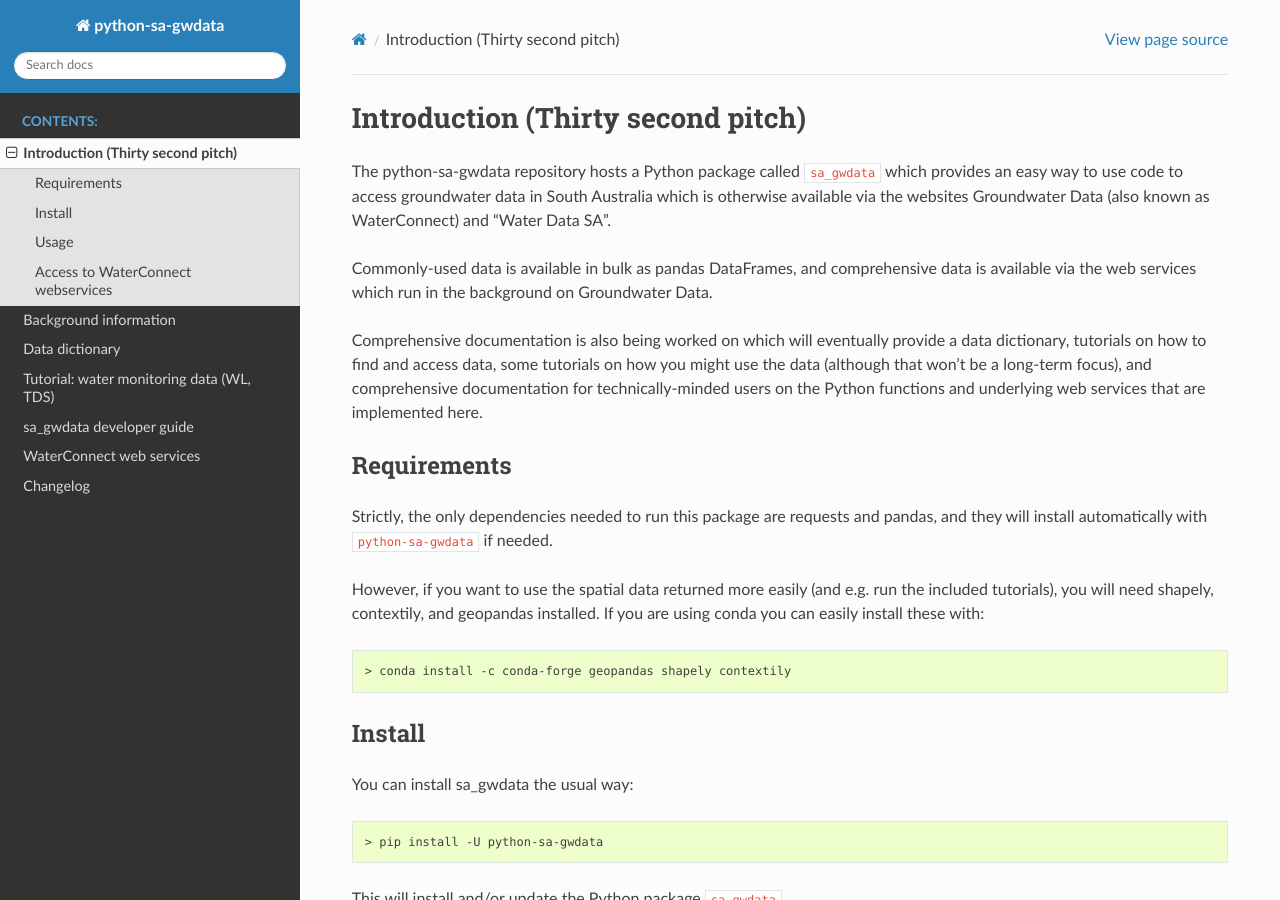
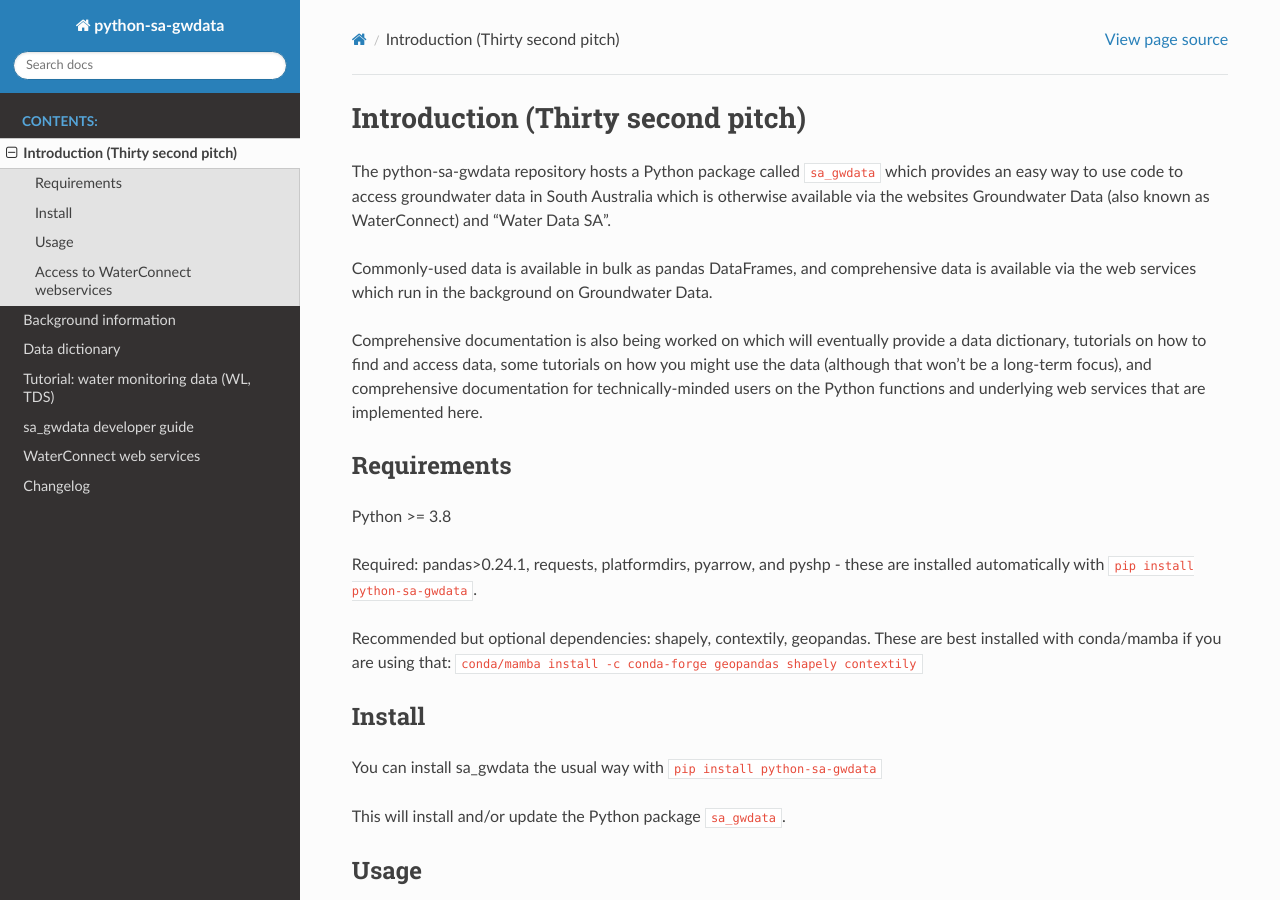
Before and after one commit to kinverarity1/python-sa-gwdata, a Sphinx documentation site: the page built from docs/100-quickstart-guide.rst, in a window 1280 px wide and 900 px high. Built offline with Sphinx 7.4.7 and the Read the Docs theme 2.0.0, drawn with Linux system fonts in a browser that asks for light colours; formulas are drawn with MathJax 3; pages that are not in the unit, such as notebooks, are missing from menus.

Commit message:
Re: fix #33 - clarify python >= 3.8 needed for importlib.metadata

```diff
--- a/docs/100-quickstart-guide.rst
+++ b/docs/100-quickstart-guide.rst
@@ -20,27 +20,18 @@ implemented here.
 Requirements
 ~~~~~~~~~~~~~
 
-Strictly, the only dependencies needed to run this package are
-requests and pandas, and they will install automatically with ``python-sa-gwdata``
-if needed.
+Python >= 3.8
 
-However, if you want to use the spatial data returned
-more easily (and e.g. run the included tutorials), you will need shapely,
-contextily, and geopandas installed.
-If you are using conda you can easily install these with:
+Required: pandas>0.24.1, requests, platformdirs, pyarrow, and pyshp -
+these are installed automatically with ``pip install python-sa-gwdata``.
 
-.. code-block:: powershell
-
-    > conda install -c conda-forge geopandas shapely contextily
+Recommended but optional dependencies: shapely, contextily, geopandas.
+These are best installed with conda/mamba if you are using that: ``conda/mamba install -c conda-forge geopandas shapely contextily``
 
 Install
 ~~~~~~~~~~
 
-You can install sa_gwdata the usual way:
-
-.. code-block:: powershell
-
-    > pip install -U python-sa-gwdata
+You can install sa_gwdata the usual way with ``pip install python-sa-gwdata``
 
 This will install and/or update the Python package ``sa_gwdata``.
 
```
Also changed, not shown: README.md (+1 -1 lines), setup.py (+5 -3 lines).
